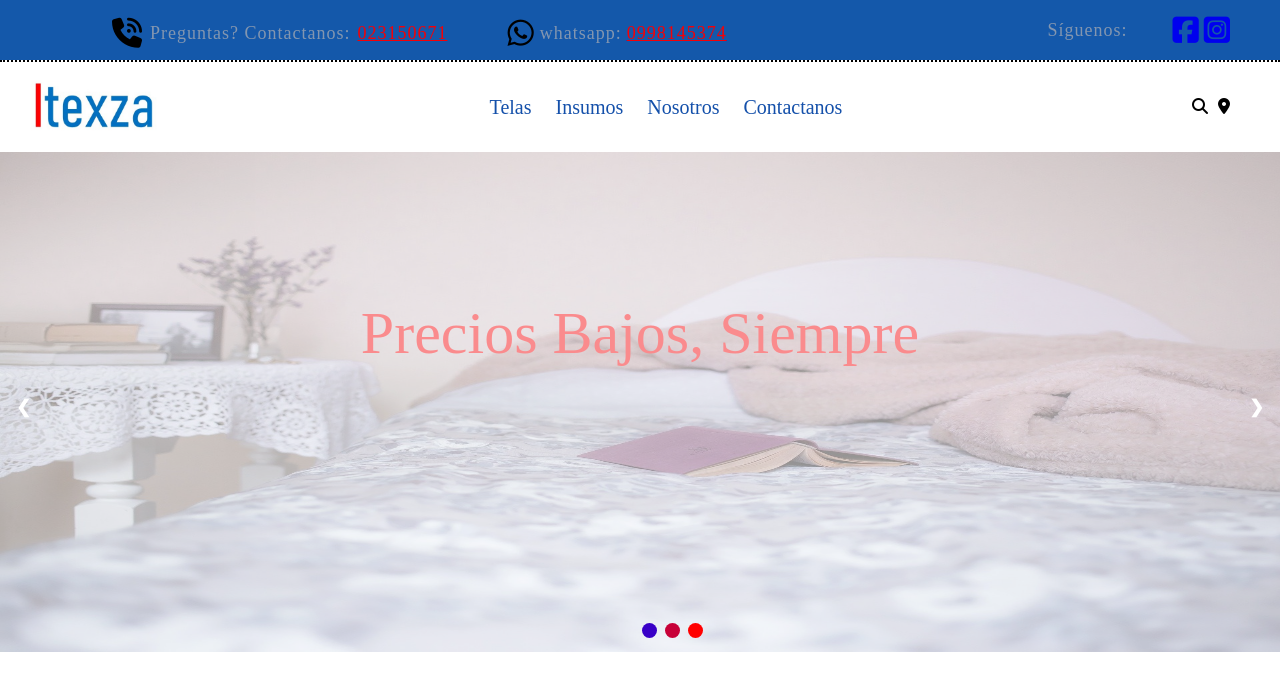
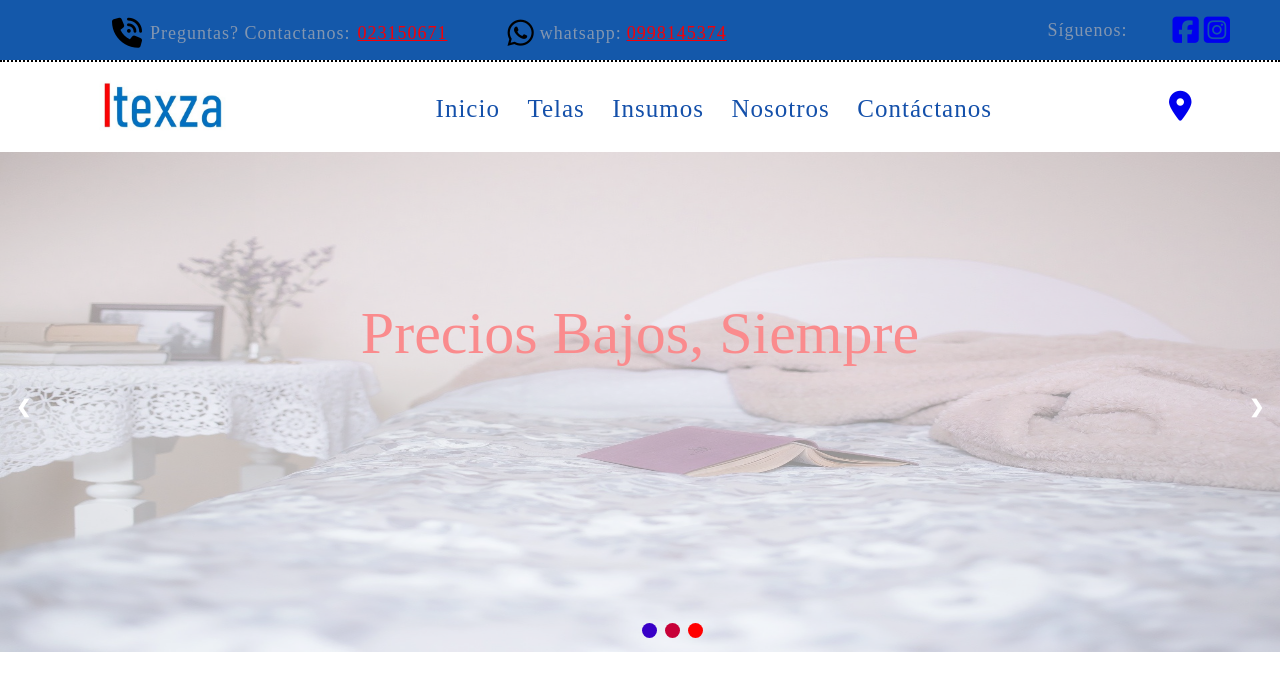
Before and after one commit to JuanOtavaloMaigua/ItexzaLandingPage, a plain HTML site: page index.html in a window 1280 px wide. Drawn offline with Linux system fonts and the light colour scheme.

Commit message:
se termino el header menu

```diff
--- a/index.html
+++ b/index.html
@@ -5,6 +5,8 @@
         <meta charset="UTF8">
         <link rel="stylesheet" href="style.css">
         <script src="https://kit.fontawesome.com/42f3d5f3cb.js" crossorigin="anonymous"></script>
+        <link rel="preconnect" href="https://fonts.gstatic.com">
+        <link href="https://fonts.googleapis.com/css2?family=Lato:ital,wght@1,300&display=swap" rel="stylesheet">
     </head>
 
     <body>
@@ -77,22 +79,20 @@
             </div>
             <div class="header_container_menu">
                 <nav>
+                    <a href="index.html">Inicio</a>
                     <a href="telas.html">Telas</a>
                     <a href="insumos.html">Insumos</a>
                     <a href="nosotros.html">Nosotros</a>
-                    <a href="contatanos.html">Contactanos</a>
+                    <a href="contatanos.html">Contáctanos</a>
                 </nav>
             </div>
 
-            <div class="header_container_busqueda_localizacion">
-                <ol>
-                    <li>
-                        <i class="fas fa-search"></i>
-                    </li>
-                    <li>
+            <div class="header_container_icons">
+
+                    <a href="contactanos.html">
                         <i class="fas fa-map-marker-alt"></i>
-                    </li>
-                </ol>
+                    </a>
+
             </div>
         </header>
 
--- a/style.css
+++ b/style.css
@@ -89,13 +89,11 @@
 
 .header_container{
     height: 90px;
-    background-color: white;
-}
-
-.header_container{
+    width: 100%;
     display: flex;
     align-items: center;
-    justify-content: space-between;
+    justify-content: space-around;
+    font-size: 30px;
 }
 
 .header_container_logo_container{
@@ -103,7 +101,6 @@
     width: 150px;
     height: 120px;
     align-items: center;
-    padding-left: 20px;
     justify-content: flex-start;
 }
 
@@ -117,26 +114,21 @@
     padding-left: 20px;
     text-decoration: none;
     color:rgb(20, 80,170);
-    font-size: 20px;
+    font-size: 25px;
+    letter-spacing: 1px;
 }
 
 .header_container_menu nav a:hover{
     color: rgb(131, 150, 176);
 }
 
-.header_container_busqueda_localizacion{
-    padding-right: 50px;
+.header_container_icons{
+    color: black;
 }
 
-.header_container_busqueda_localizacion ol{
-    list-style-type: none;
-    display: flex;
+.header_container_icons :hover{
+    color: var(--color-azul);
 }
-
-.header_container_busqueda_localizacion li{
-    padding-left: 10px;
-}
-
 
 .slideShowContainer{
     height: 500px;
@@ -215,6 +207,7 @@
     animation-duration: 1;
   }
 
+
   @-webkit-keyframes fade {
     from {opacity: .4}
     to {opacity: 1}
```
